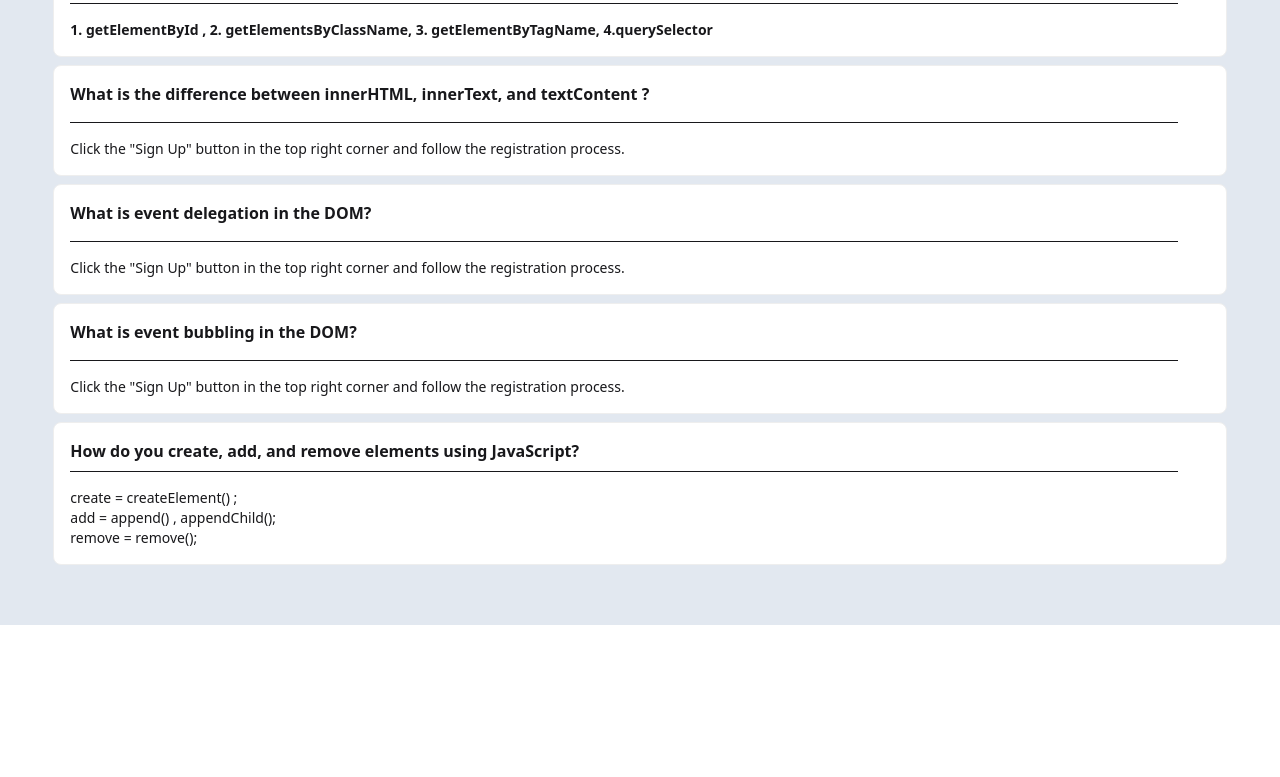
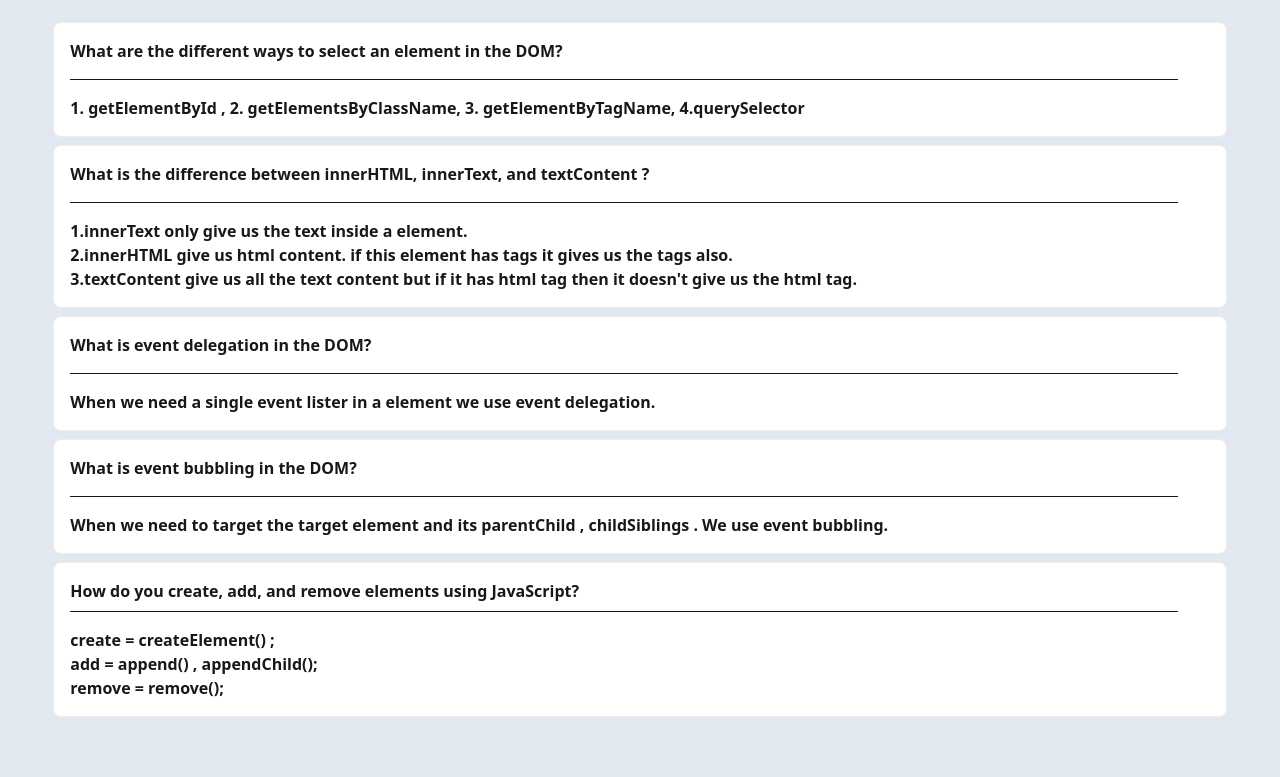
Before and after one commit to FAISALHOSSAIN6/assignment-5, a plain HTML site: page question.html in a window 1280 px wide. Shown: the part 178-955 px from the top of the page. Before the commit the page ends 803 px from the top, so only its background shows below. Drawn offline with nearby package versions, Linux system fonts and the light colour scheme.

Commit message:
added question and ans section

```diff
--- a/question.html
+++ b/question.html
@@ -21,6 +21,7 @@
         </nav>
     </header>
 
+    <h1 class="text-center text-3xl font-extrabold my-10">Blog</h1>
 
     <main class="w-11/12 mx-auto my-10">
         <div tabindex="0" class=" mb-2 collapse collapse-open bg-base-100 border-base-300 border">
@@ -28,7 +29,7 @@
                 <hr>
             </div>
 
-            <div class="collapse-content text-sm font-semibold">
+            <div class="collapse-content text-base font-bold">
               1. getElementById , 2. getElementsByClassName, 3. getElementByTagName,
                 4.querySelector
             </div>
@@ -39,8 +40,12 @@
                 <hr>
             </div>
 
-            <div class="collapse-content text-sm">
-                Click the "Sign Up" button in the top right corner and follow the registration process.
+            <div class="collapse-content text-base font-bold">
+                1.innerText only give us the text inside a element. <br>
+
+                2.innerHTML give us html content. if this element has tags it gives us the tags also.  <br>
+
+                3.textContent give us all the text content but if it has html tag then it doesn't give us the html tag.
             </div>
         </div>
 
@@ -49,8 +54,8 @@
                 <hr>
             </div>
 
-            <div class="collapse-content text-sm">
-                Click the "Sign Up" button in the top right corner and follow the registration process.
+            <div class="collapse-content text-base font-bold">
+                When we need a single event lister in a element we use event delegation.
             </div>
         </div>
 
@@ -59,8 +64,8 @@
                 <hr>
             </div>
 
-            <div class="collapse-content text-sm">
-                Click the "Sign Up" button in the top right corner and follow the registration process.
+            <div class="collapse-content text-base font-bold">
+              When we need to target the target element and its parentChild , childSiblings . We use event bubbling.
             </div>
         </div>
 
@@ -69,7 +74,7 @@
                 <hr>
             </div>
 
-            <div class="collapse-content text-sm">
+            <div class="collapse-content text-base font-bold">
                 create = createElement() ; <br>
                 add = append() , appendChild(); <br>
                 remove = remove();
```
Also changed, not shown: index.html (+10 -10 lines).
